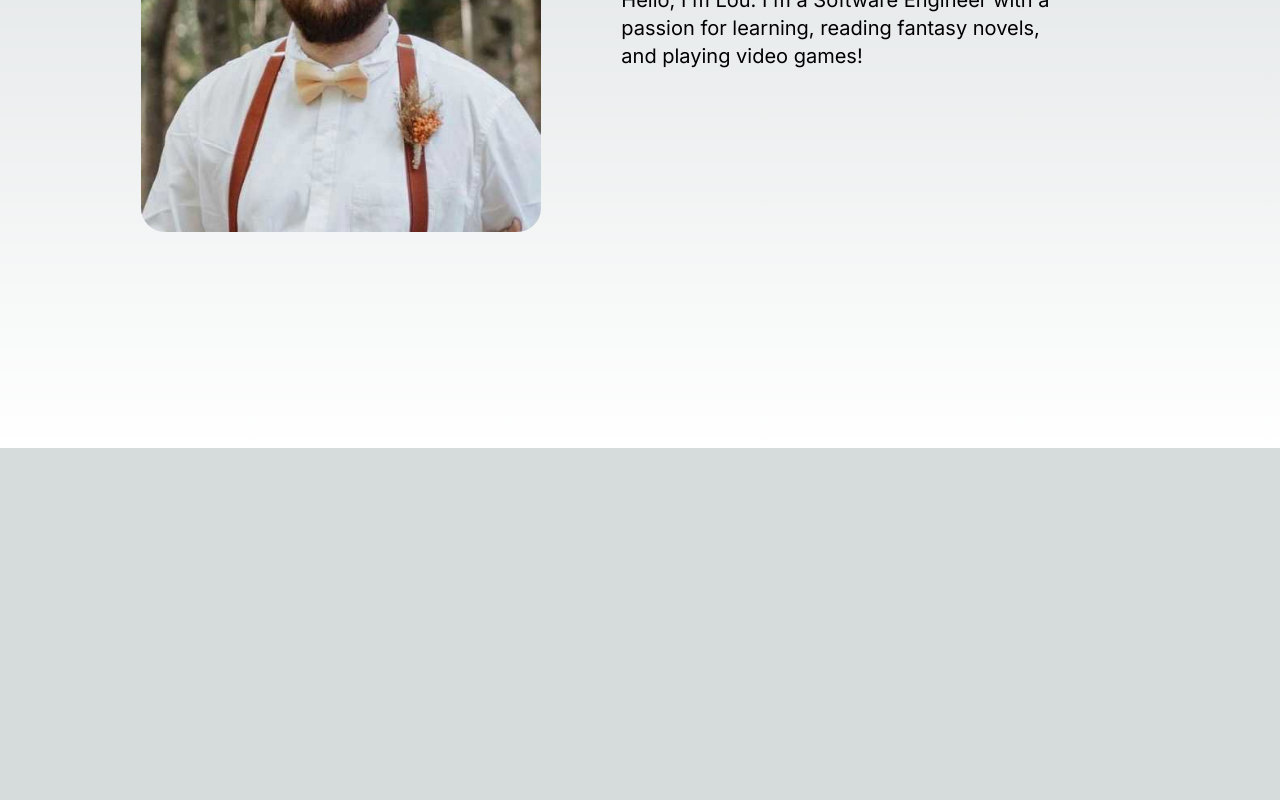
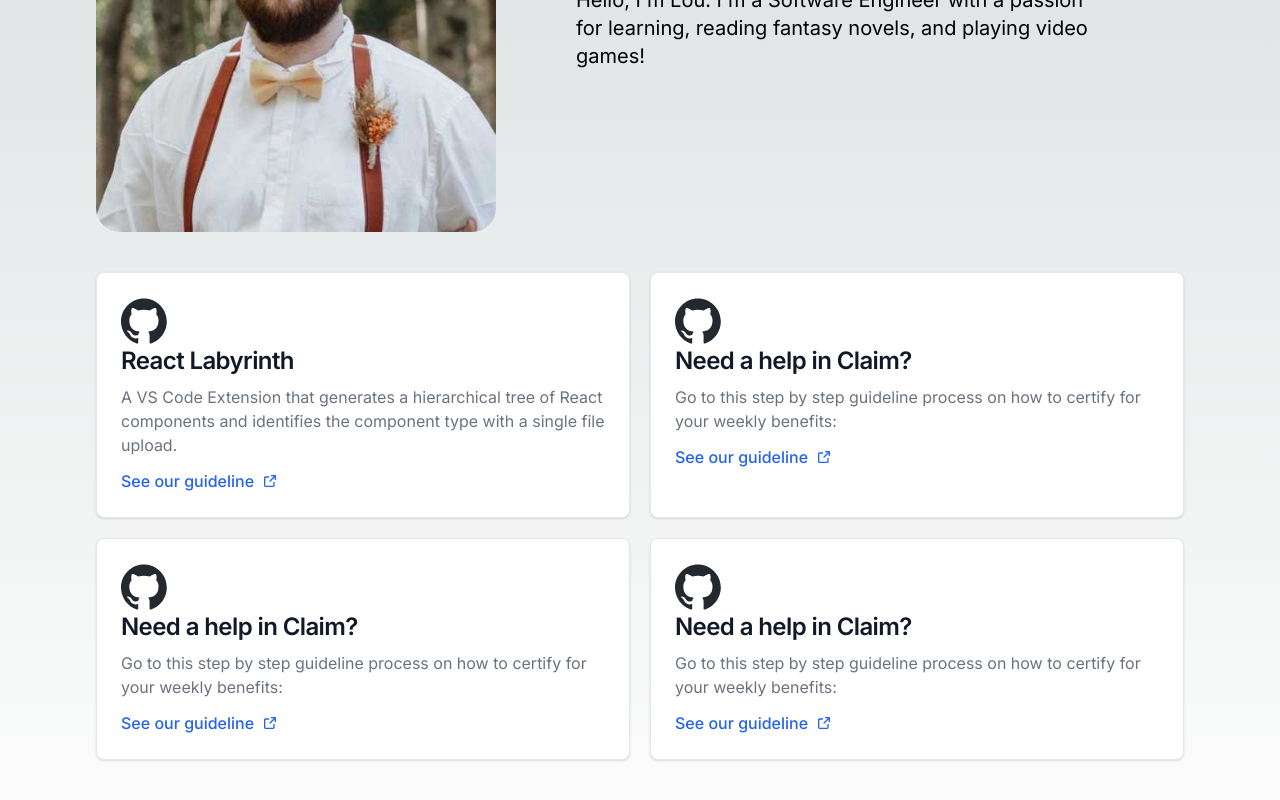
Before and after one commit to Louka3/lk-portfolio, a Next.js app: page / in a window 1280 px wide. Shown: the part 352-1152 px from the top of the page. Before the commit the page ends 800 px from the top, so only its background shows below. Built offline with nearby package versions, Linux system fonts and the light colour scheme.

Commit message:
started adding the project cards. Got the Github svg to show up correctly. Does not change with dark mode currently

```diff
--- a/src/app/page.tsx
+++ b/src/app/page.tsx
@@ -1,122 +1,10 @@
 import Image from 'next/image';
-
-// export default function Home() {
-//   return (
-//     <main className="flex min-h-screen flex-col items-center justify-between p-24">
-//       <div className="z-10 max-w-5xl w-full items-center justify-between font-mono text-sm lg:flex">
-//         <p className="fixed left-0 top-0 flex w-full justify-center border-b border-gray-300 bg-gradient-to-b from-zinc-200 pb-6 pt-8 backdrop-blur-2xl dark:border-neutral-800 dark:bg-zinc-800/30 dark:from-inherit lg:static lg:w-auto  lg:rounded-xl lg:border lg:bg-gray-200 lg:p-4 lg:dark:bg-zinc-800/30">
-//           Get started by editing&nbsp;
-//           <code className="font-mono font-bold">src/app/page.tsx</code>
-//         </p>
-//         <div className="fixed bottom-0 left-0 flex h-48 w-full items-end justify-center bg-gradient-to-t from-white via-white dark:from-black dark:via-black lg:static lg:h-auto lg:w-auto lg:bg-none">
-//           <a
-//             className="pointer-events-none flex place-items-center gap-2 p-8 lg:pointer-events-auto lg:p-0"
-//             href="https://vercel.com?utm_source=create-next-app&utm_medium=appdir-template&utm_campaign=create-next-app"
-//             target="_blank"
-//             rel="noopener noreferrer"
-//           >
-//             By{" "}
-//             <Image
-//               src="/vercel.svg"
-//               alt="Vercel Logo"
-//               className="dark:invert"
-//               width={100}
-//               height={24}
-//               priority
-//             />
-//           </a>
-//         </div>
-//       </div>
-
-//       <div className="relative flex place-items-center before:absolute before:h-[300px] before:w-full sm:before:w-[480px] before:-translate-x-1/2 before:rounded-full before:bg-gradient-radial before:from-white before:to-transparent before:blur-2xl before:content-[''] after:absolute after:-z-20 after:h-[180px] after:w-full sm:after:w-[240px] after:translate-x-1/3 after:bg-gradient-conic after:from-sky-200 after:via-blue-200 after:blur-2xl after:content-[''] before:dark:bg-gradient-to-br before:dark:from-transparent before:dark:to-blue-700 before:dark:opacity-10 after:dark:from-sky-900 after:dark:via-[#0141ff] after:dark:opacity-40 before:lg:h-[360px] z-[-1]">
-//         <Image
-//           className="relative dark:drop-shadow-[0_0_0.3rem_#ffffff70] dark:invert"
-//           src="/next.svg"
-//           alt="Next.js Logo"
-//           width={180}
-//           height={37}
-//           priority
-//         />
-//       </div>
-
-//       <div className="mb-32 grid text-center lg:max-w-5xl lg:w-full lg:mb-0 lg:grid-cols-4 lg:text-left">
-//         <a
-//           href="https://nextjs.org/docs?utm_source=create-next-app&utm_medium=appdir-template&utm_campaign=create-next-app"
-//           className="group rounded-lg border border-transparent px-5 py-4 transition-colors hover:border-gray-300 hover:bg-gray-100 hover:dark:border-neutral-700 hover:dark:bg-neutral-800/30"
-//           target="_blank"
-//           rel="noopener noreferrer"
-//         >
-//           <h2 className={`mb-3 text-2xl font-semibold`}>
-//             Docs{" "}
-//             <span className="inline-block transition-transform group-hover:translate-x-1 motion-reduce:transform-none">
-//               -&gt;
-//             </span>
-//           </h2>
-//           <p className={`m-0 max-w-[30ch] text-sm opacity-50`}>
-//             Find in-depth information about Next.js features and API.
-//           </p>
-//         </a>
-
-//         <a
-//           href="https://nextjs.org/learn?utm_source=create-next-app&utm_medium=appdir-template-tw&utm_campaign=create-next-app"
-//           className="group rounded-lg border border-transparent px-5 py-4 transition-colors hover:border-gray-300 hover:bg-gray-100 hover:dark:border-neutral-700 hover:dark:bg-neutral-800/30"
-//           target="_blank"
-//           rel="noopener noreferrer"
-//         >
-//           <h2 className={`mb-3 text-2xl font-semibold`}>
-//             Learn{" "}
-//             <span className="inline-block transition-transform group-hover:translate-x-1 motion-reduce:transform-none">
-//               -&gt;
-//             </span>
-//           </h2>
-//           <p className={`m-0 max-w-[30ch] text-sm opacity-50`}>
-//             Learn about Next.js in an interactive course with&nbsp;quizzes!
-//           </p>
-//         </a>
-
-//         <a
-//           href="https://vercel.com/templates?framework=next.js&utm_source=create-next-app&utm_medium=appdir-template&utm_campaign=create-next-app"
-//           className="group rounded-lg border border-transparent px-5 py-4 transition-colors hover:border-gray-300 hover:bg-gray-100 hover:dark:border-neutral-700 hover:dark:bg-neutral-800/30"
-//           target="_blank"
-//           rel="noopener noreferrer"
-//         >
-//           <h2 className={`mb-3 text-2xl font-semibold`}>
-//             Templates{" "}
-//             <span className="inline-block transition-transform group-hover:translate-x-1 motion-reduce:transform-none">
-//               -&gt;
-//             </span>
-//           </h2>
-//           <p className={`m-0 max-w-[30ch] text-sm opacity-50`}>
-//             Explore starter templates for Next.js.
-//           </p>
-//         </a>
-
-//         <a
-//           href="https://vercel.com/new?utm_source=create-next-app&utm_medium=appdir-template&utm_campaign=create-next-app"
-//           className="group rounded-lg border border-transparent px-5 py-4 transition-colors hover:border-gray-300 hover:bg-gray-100 hover:dark:border-neutral-700 hover:dark:bg-neutral-800/30"
-//           target="_blank"
-//           rel="noopener noreferrer"
-//         >
-//           <h2 className={`mb-3 text-2xl font-semibold`}>
-//             Deploy{" "}
-//             <span className="inline-block transition-transform group-hover:translate-x-1 motion-reduce:transform-none">
-//               -&gt;
-//             </span>
-//           </h2>
-//           <p className={`m-0 max-w-[30ch] text-sm opacity-50 text-balance`}>
-//             Instantly deploy your Next.js site to a shareable URL with Vercel.
-//           </p>
-//         </a>
-//       </div>
-//     </main>
-//   );
-// }
 
 export default function Home() {
   return (
     <>
       <main className="flex min-h-screen flex-col items-center p-24">
-        <nav className="w-11/12 flex h-auto justify-end mb-14">
+        <nav className="w-p flex h-auto justify-end mb-14">
           <ul className="w-11/12 flex justify-end pr-8">
             <li className="mr-8">About</li>
             <li className="mr-8">Projects</li>
@@ -125,7 +13,7 @@ export default function Home() {
         </nav>
         <div
           id="img-about-container"
-          className=" h-auto w-11/12 flex justify-between items-center"
+          className=" h-auto w-p flex justify-between items-center"
         >
           <Image
             src="/louis.jpg"
@@ -139,6 +27,191 @@ export default function Home() {
             reading fantasy novels, and playing video games!
           </span>
         </div>
+        <div id="projects" className="my-10 w-p">
+          <div id="card-container" className="grid grid-cols-2 gap-5">
+            <div className="max-w-xxl p-6 bg-white border border-gray-200 rounded-lg shadow dark:bg-gray-800 dark:border-gray-700">
+              <svg
+                width="46"
+                height="48"
+                viewBox="0 0 98 96"
+                xmlns="http://www.w3.org/2000/svg"
+              >
+                <path
+                  fillRule="evenodd"
+                  clipRule="evenodd"
+                  d="M48.854 0C21.839 0 0 22 0 49.217c0 21.756 13.993 40.172 33.405 46.69 2.427.49 3.316-1.059 3.316-2.362 0-1.141-.08-5.052-.08-9.127-13.59 2.934-16.42-5.867-16.42-5.867-2.184-5.704-5.42-7.17-5.42-7.17-4.448-3.015.324-3.015.324-3.015 4.934.326 7.523 5.052 7.523 5.052 4.367 7.496 11.404 5.378 14.235 4.074.404-3.178 1.699-5.378 3.074-6.6-10.839-1.141-22.243-5.378-22.243-24.283 0-5.378 1.94-9.778 5.014-13.2-.485-1.222-2.184-6.275.486-13.038 0 0 4.125-1.304 13.426 5.052a46.97 46.97 0 0 1 12.214-1.63c4.125 0 8.33.571 12.213 1.63 9.302-6.356 13.427-5.052 13.427-5.052 2.67 6.763.97 11.816.485 13.038 3.155 3.422 5.015 7.822 5.015 13.2 0 18.905-11.404 23.06-22.324 24.283 1.78 1.548 3.316 4.481 3.316 9.126 0 6.6-.08 11.897-.08 13.526 0 1.304.89 2.853 3.316 2.364 19.412-6.52 33.405-24.935 33.405-46.691C97.707 22 75.788 0 48.854 0z"
+                  fill="#24292f"
+                />
+              </svg>
+              <a href="#">
+                <h5 className="mb-2 text-2xl font-semibold tracking-tight text-gray-900 dark:text-white">
+                  React Labyrinth
+                </h5>
+              </a>
+              <p className="mb-3 font-normal text-gray-500 dark:text-gray-400">
+                A VS Code Extension that generates a hierarchical tree of React
+                components and identifies the component type with a single file
+                upload.
+              </p>
+              <a
+                href="https://github.com/oslabs-beta/React-Labyrinth/"
+                className="inline-flex font-medium items-center text-blue-600 hover:underline"
+              >
+                See our guideline
+                <svg
+                  className="w-3 h-3 ms-2.5 rtl:rotate-[270deg]"
+                  aria-hidden="true"
+                  xmlns="http://www.w3.org/2000/svg"
+                  fill="none"
+                  viewBox="0 0 18 18"
+                >
+                  <path
+                    stroke="currentColor"
+                    strokeLinecap="round"
+                    strokeLinejoin="round"
+                    strokeWidth="2"
+                    d="M15 11v4.833A1.166 1.166 0 0 1 13.833 17H2.167A1.167 1.167 0 0 1 1 15.833V4.167A1.166 1.166 0 0 1 2.167 3h4.618m4.447-2H17v5.768M9.111 8.889l7.778-7.778"
+                  />
+                </svg>
+              </a>
+            </div>
+            <div className="max-w-xxl p-6 bg-white border border-gray-200 rounded-lg shadow dark:bg-gray-800 dark:border-gray-700">
+              <svg
+                width="46"
+                height="48"
+                viewBox="0 0 98 96"
+                xmlns="http://www.w3.org/2000/svg"
+              >
+                <path
+                  fillRule="evenodd"
+                  clipRule="evenodd"
+                  d="M48.854 0C21.839 0 0 22 0 49.217c0 21.756 13.993 40.172 33.405 46.69 2.427.49 3.316-1.059 3.316-2.362 0-1.141-.08-5.052-.08-9.127-13.59 2.934-16.42-5.867-16.42-5.867-2.184-5.704-5.42-7.17-5.42-7.17-4.448-3.015.324-3.015.324-3.015 4.934.326 7.523 5.052 7.523 5.052 4.367 7.496 11.404 5.378 14.235 4.074.404-3.178 1.699-5.378 3.074-6.6-10.839-1.141-22.243-5.378-22.243-24.283 0-5.378 1.94-9.778 5.014-13.2-.485-1.222-2.184-6.275.486-13.038 0 0 4.125-1.304 13.426 5.052a46.97 46.97 0 0 1 12.214-1.63c4.125 0 8.33.571 12.213 1.63 9.302-6.356 13.427-5.052 13.427-5.052 2.67 6.763.97 11.816.485 13.038 3.155 3.422 5.015 7.822 5.015 13.2 0 18.905-11.404 23.06-22.324 24.283 1.78 1.548 3.316 4.481 3.316 9.126 0 6.6-.08 11.897-.08 13.526 0 1.304.89 2.853 3.316 2.364 19.412-6.52 33.405-24.935 33.405-46.691C97.707 22 75.788 0 48.854 0z"
+                  fill="#24292f"
+                />
+              </svg>
+              <a href="#">
+                <h5 className="mb-2 text-2xl font-semibold tracking-tight text-gray-900 dark:text-white">
+                  Need a help in Claim?
+                </h5>
+              </a>
+              <p className="mb-3 font-normal text-gray-500 dark:text-gray-400">
+                Go to this step by step guideline process on how to certify for
+                your weekly benefits:
+              </p>
+              <a
+                href="#"
+                className="inline-flex font-medium items-center text-blue-600 hover:underline"
+              >
+                See our guideline
+                <svg
+                  className="w-3 h-3 ms-2.5 rtl:rotate-[270deg]"
+                  aria-hidden="true"
+                  xmlns="http://www.w3.org/2000/svg"
+                  fill="none"
+                  viewBox="0 0 18 18"
+                >
+                  <path
+                    stroke="currentColor"
+                    strokeLinecap="round"
+                    strokeLinejoin="round"
+                    strokeWidth="2"
+                    d="M15 11v4.833A1.166 1.166 0 0 1 13.833 17H2.167A1.167 1.167 0 0 1 1 15.833V4.167A1.166 1.166 0 0 1 2.167 3h4.618m4.447-2H17v5.768M9.111 8.889l7.778-7.778"
+                  />
+                </svg>
+              </a>
+            </div>
+            <div className="max-w-xxl p-6 bg-white border border-gray-200 rounded-lg shadow dark:bg-gray-800 dark:border-gray-700">
+              <svg
+                width="46"
+                height="48"
+                viewBox="0 0 98 96"
+                xmlns="http://www.w3.org/2000/svg"
+              >
+                <path
+                  fillRule="evenodd"
+                  clipRule="evenodd"
+                  d="M48.854 0C21.839 0 0 22 0 49.217c0 21.756 13.993 40.172 33.405 46.69 2.427.49 3.316-1.059 3.316-2.362 0-1.141-.08-5.052-.08-9.127-13.59 2.934-16.42-5.867-16.42-5.867-2.184-5.704-5.42-7.17-5.42-7.17-4.448-3.015.324-3.015.324-3.015 4.934.326 7.523 5.052 7.523 5.052 4.367 7.496 11.404 5.378 14.235 4.074.404-3.178 1.699-5.378 3.074-6.6-10.839-1.141-22.243-5.378-22.243-24.283 0-5.378 1.94-9.778 5.014-13.2-.485-1.222-2.184-6.275.486-13.038 0 0 4.125-1.304 13.426 5.052a46.97 46.97 0 0 1 12.214-1.63c4.125 0 8.33.571 12.213 1.63 9.302-6.356 13.427-5.052 13.427-5.052 2.67 6.763.97 11.816.485 13.038 3.155 3.422 5.015 7.822 5.015 13.2 0 18.905-11.404 23.06-22.324 24.283 1.78 1.548 3.316 4.481 3.316 9.126 0 6.6-.08 11.897-.08 13.526 0 1.304.89 2.853 3.316 2.364 19.412-6.52 33.405-24.935 33.405-46.691C97.707 22 75.788 0 48.854 0z"
+                  fill="#24292f"
+                />
+              </svg>
+              <a href="#">
+                <h5 className="mb-2 text-2xl font-semibold tracking-tight text-gray-900 dark:text-white">
+                  Need a help in Claim?
+                </h5>
+              </a>
+              <p className="mb-3 font-normal text-gray-500 dark:text-gray-400">
+                Go to this step by step guideline process on how to certify for
+                your weekly benefits:
+              </p>
+              <a
+                href="#"
+                className="inline-flex font-medium items-center text-blue-600 hover:underline"
+              >
+                See our guideline
+                <svg
+                  className="w-3 h-3 ms-2.5 rtl:rotate-[270deg]"
+                  aria-hidden="true"
+                  xmlns="http://www.w3.org/2000/svg"
+                  fill="none"
+                  viewBox="0 0 18 18"
+                >
+                  <path
+                    stroke="currentColor"
+                    strokeLinecap="round"
+                    strokeLinejoin="round"
+                    strokeWidth="2"
+                    d="M15 11v4.833A1.166 1.166 0 0 1 13.833 17H2.167A1.167 1.167 0 0 1 1 15.833V4.167A1.166 1.166 0 0 1 2.167 3h4.618m4.447-2H17v5.768M9.111 8.889l7.778-7.778"
+                  />
+                </svg>
+              </a>
+            </div>
+            <div className="max-w-xxl p-6 bg-white border border-gray-200 rounded-lg shadow dark:bg-gray-800 dark:border-gray-700">
+              <svg
+                width="46"
+                height="48"
+                viewBox="0 0 98 96"
+                xmlns="http://www.w3.org/2000/svg"
+              >
+                <path
+                  fillRule="evenodd"
+                  clipRule="evenodd"
+                  d="M48.854 0C21.839 0 0 22 0 49.217c0 21.756 13.993 40.172 33.405 46.69 2.427.49 3.316-1.059 3.316-2.362 0-1.141-.08-5.052-.08-9.127-13.59 2.934-16.42-5.867-16.42-5.867-2.184-5.704-5.42-7.17-5.42-7.17-4.448-3.015.324-3.015.324-3.015 4.934.326 7.523 5.052 7.523 5.052 4.367 7.496 11.404 5.378 14.235 4.074.404-3.178 1.699-5.378 3.074-6.6-10.839-1.141-22.243-5.378-22.243-24.283 0-5.378 1.94-9.778 5.014-13.2-.485-1.222-2.184-6.275.486-13.038 0 0 4.125-1.304 13.426 5.052a46.97 46.97 0 0 1 12.214-1.63c4.125 0 8.33.571 12.213 1.63 9.302-6.356 13.427-5.052 13.427-5.052 2.67 6.763.97 11.816.485 13.038 3.155 3.422 5.015 7.822 5.015 13.2 0 18.905-11.404 23.06-22.324 24.283 1.78 1.548 3.316 4.481 3.316 9.126 0 6.6-.08 11.897-.08 13.526 0 1.304.89 2.853 3.316 2.364 19.412-6.52 33.405-24.935 33.405-46.691C97.707 22 75.788 0 48.854 0z"
+                  fill="#24292f"
+                />
+              </svg>
+              <a href="#">
+                <h5 className="mb-2 text-2xl font-semibold tracking-tight text-gray-900 dark:text-white">
+                  Need a help in Claim?
+                </h5>
+              </a>
+              <p className="mb-3 font-normal text-gray-500 dark:text-gray-400">
+                Go to this step by step guideline process on how to certify for
+                your weekly benefits:
+              </p>
+              <a
+                href="#"
+                className="inline-flex font-medium items-center text-blue-600 hover:underline"
+              >
+                See our guideline
+                <svg
+                  className="w-3 h-3 ms-2.5 rtl:rotate-[270deg]"
+                  aria-hidden="true"
+                  xmlns="http://www.w3.org/2000/svg"
+                  fill="none"
+                  viewBox="0 0 18 18"
+                >
+                  <path
+                    stroke="currentColor"
+                    strokeLinecap="round"
+                    strokeLinejoin="round"
+                    strokeWidth="2"
+                    d="M15 11v4.833A1.166 1.166 0 0 1 13.833 17H2.167A1.167 1.167 0 0 1 1 15.833V4.167A1.166 1.166 0 0 1 2.167 3h4.618m4.447-2H17v5.768M9.111 8.889l7.778-7.778"
+                  />
+                </svg>
+              </a>
+            </div>
+          </div>
+        </div>
       </main>
     </>
   );
```
